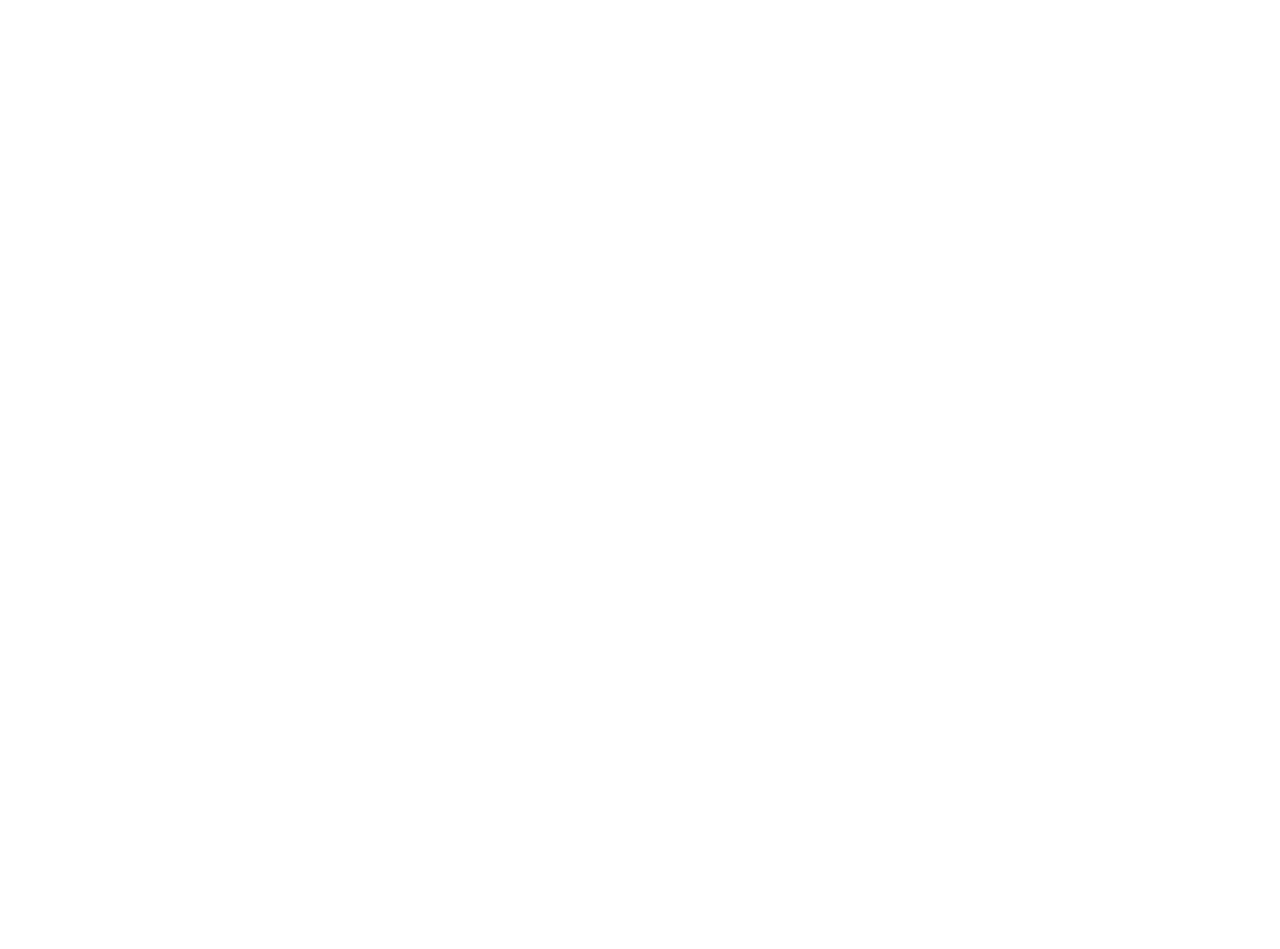
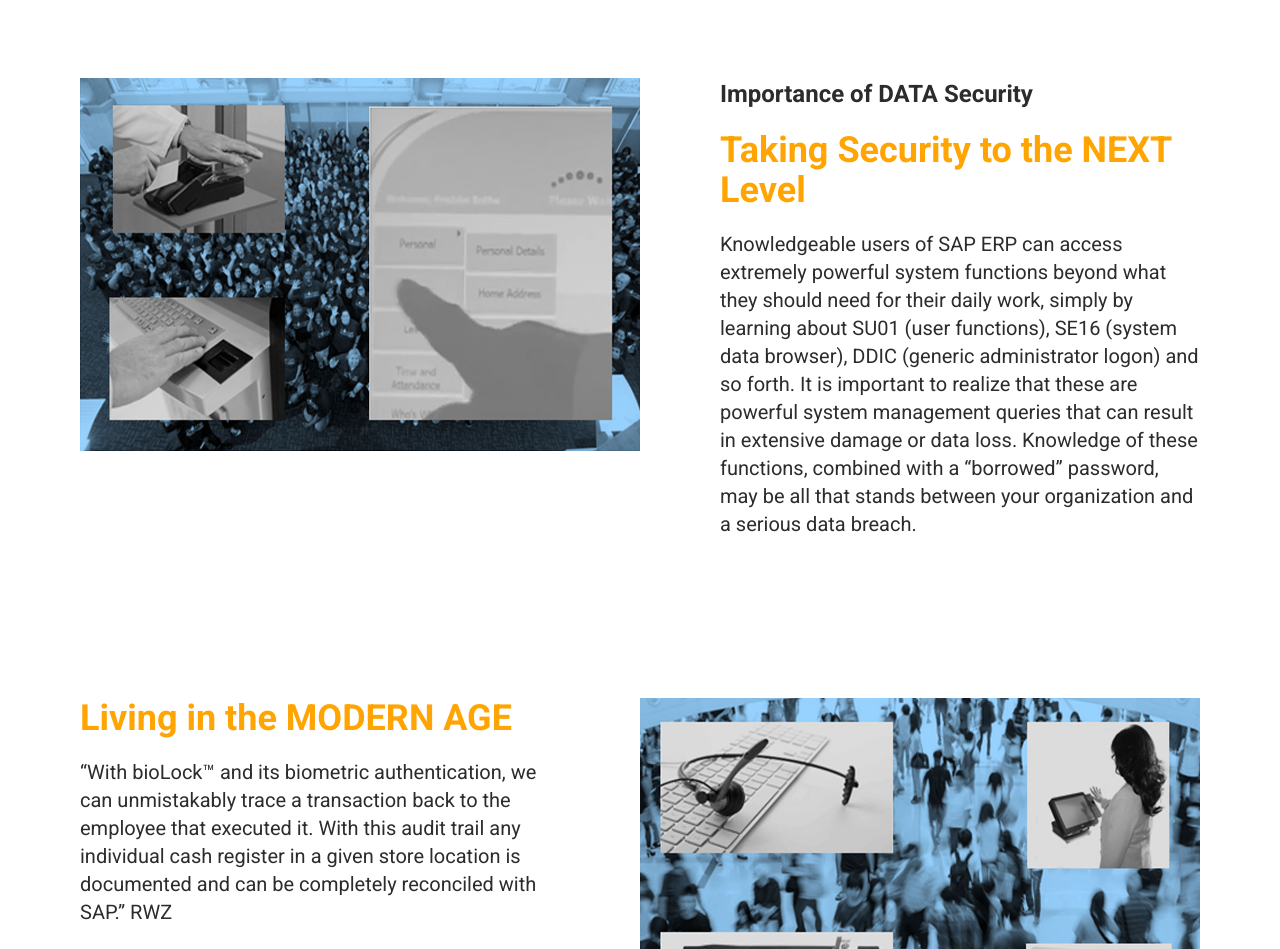
Before and after one commit to the-man2004/linxas-site-remake, an Angular app: page / in a window 1280 px wide. Shown: the part 763-1712 px from the top of the page. Before the commit the page ends 852 px from the top, so only its background shows below. Built offline with nearby package versions, Linux system fonts and the light colour scheme.

Commit message:
Added the main content of the Home component.

```diff
--- a/src/app/routes/home/home.component.css
+++ b/src/app/routes/home/home.component.css
@@ -19,8 +19,8 @@
   z-index: -1;
 }
 
-h2,
-h3 {
+.hero h2,
+.hero h3 {
   color: black;
   text-shadow: 0.05em 0 white, 0 0.05em white, -0.05em 0 white, 0 -0.05em white;
 }
--- a/src/app/routes/home/home.component.html
+++ b/src/app/routes/home/home.component.html
@@ -24,4 +24,51 @@
       >
     </nav>
   </div>
+
+  <main class="flex flex-col gap-20 p-10 lg:p-20">
+    <div class="flex flex-col-reverse gap-10 lg:flex-row lg:gap-20">
+      <img
+        src="assets/home-img-01.jpg"
+        alt=""
+        class="w-[100%] h-full lg:w-[50%]"
+      />
+
+      <div class="mb-10 flex flex-col gap-5 lg:mb-20">
+        <p class="font-bold text-lg lg:text-2xl">Importance of DATA Security</p>
+        <h2 class="font-bold text-2xl text-[#ffa400] lg:text-4xl">
+          Taking Security to the NEXT Level
+        </h2>
+        <p class="text-lg max-w-[750px] lg:text-xl">
+          Knowledgeable users of SAP ERP can access extremely powerful system
+          functions beyond what they should need for their daily work, simply by
+          learning about SU01 (user functions), SE16 (system data browser), DDIC
+          (generic administrator logon) and so forth. It is important to realize
+          that these are powerful system management queries that can result in
+          extensive damage or data loss. Knowledge of these functions, combined
+          with a “borrowed” password, may be all that stands between your
+          organization and a serious data breach.
+        </p>
+      </div>
+    </div>
+
+    <div class="flex flex-col-reverse gap-10 lg:flex-row-reverse lg:gap-20">
+      <img
+        src="assets/home-img-02.jpg"
+        alt=""
+        class="w-[100%] h-full lg:w-[50%]"
+      />
+
+      <div class="flex flex-col gap-5">
+        <h2 class="font-bold text-2xl text-[#ffa400] lg:text-4xl">
+          Living in the MODERN AGE
+        </h2>
+        <p class="text-lg max-w-[750px] lg:text-xl">
+          “With bioLock™ and its biometric authentication, we can unmistakably
+          trace a transaction back to the employee that executed it. With this
+          audit trail any individual cash register in a given store location is
+          documented and can be completely reconciled with SAP.” RWZ
+        </p>
+      </div>
+    </div>
+  </main>
 </div>
```
Also changed, not shown: src/assets/home-img-01.jpg (added), src/assets/home-img-02.jpg (added).
